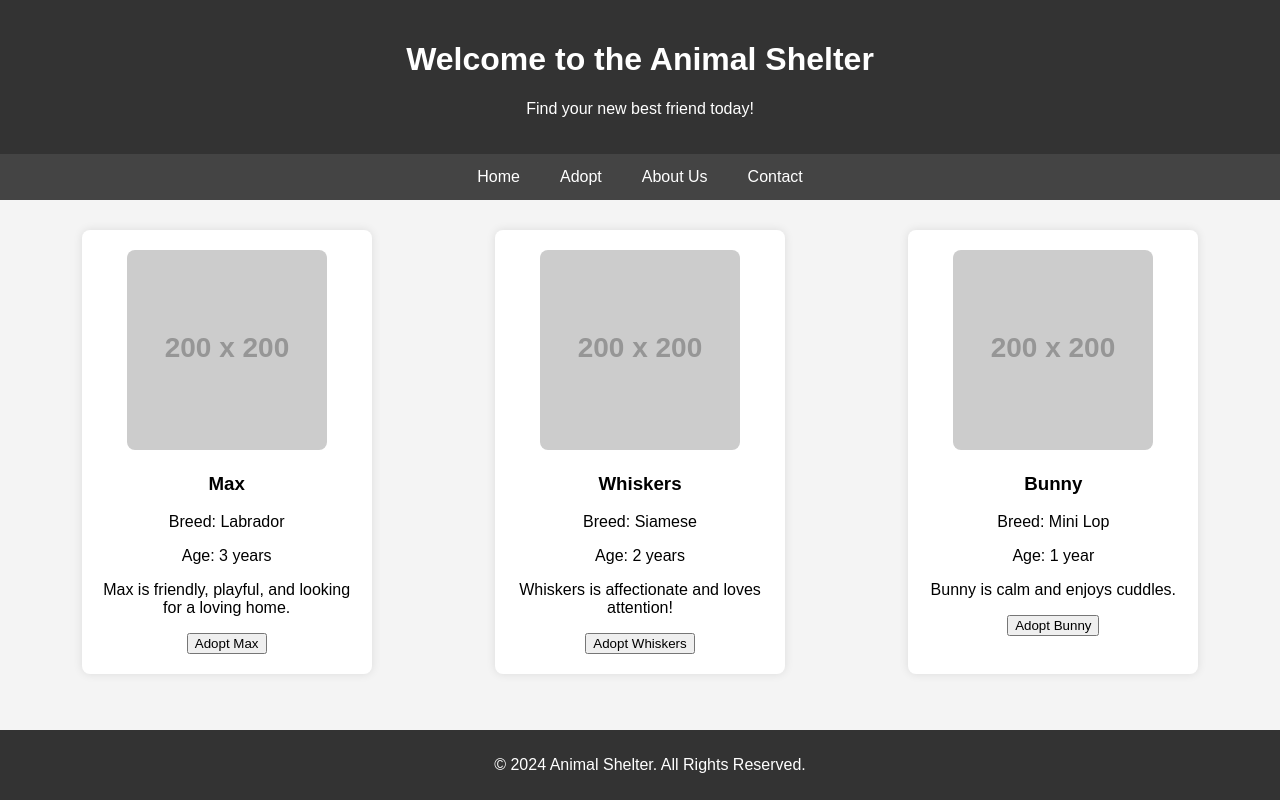
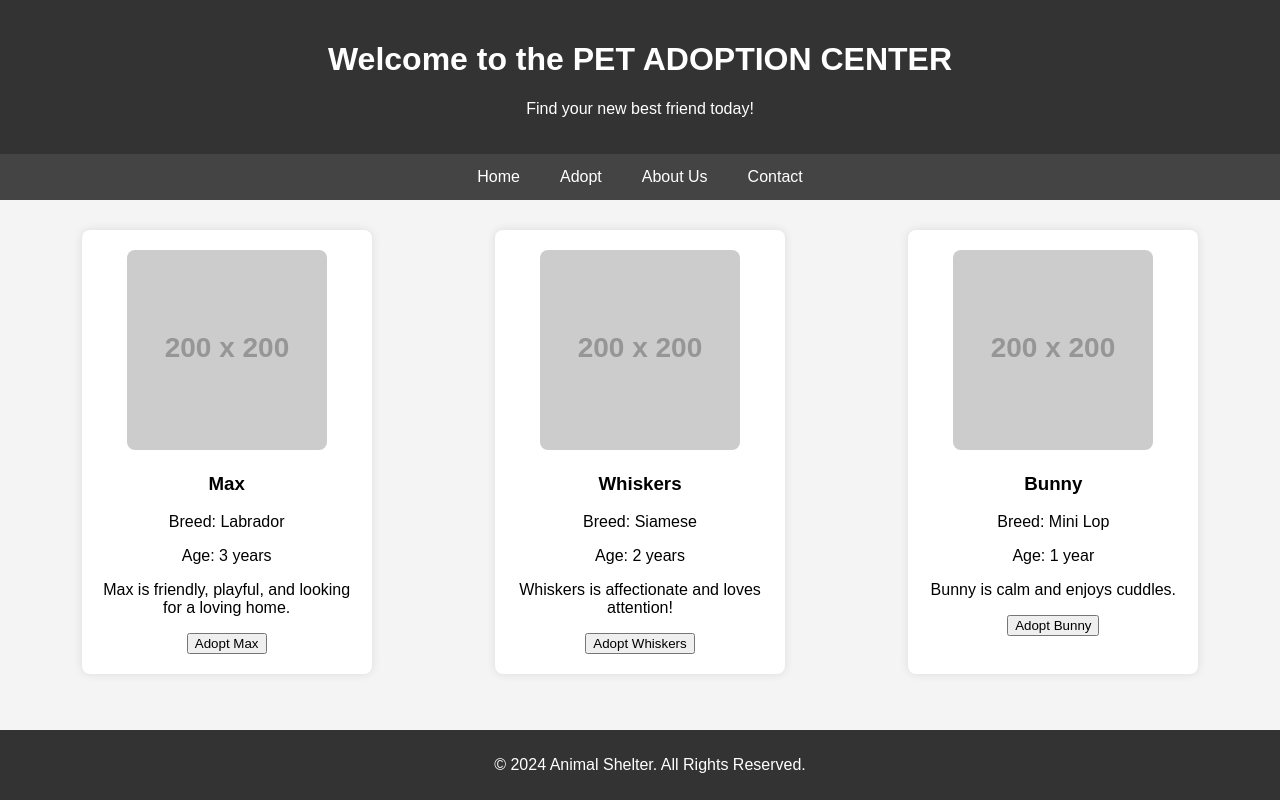
Before and after one commit to tesheni/AnimalSHELTERWEBSITE, a plain HTML site: page index.html in a window 1280 px wide. Drawn offline with Linux system fonts and the light colour scheme; placeholder pictures from the web are drawn by us.

Commit message:
Update index.html

```diff
--- a/index.html
+++ b/index.html
@@ -67,7 +67,7 @@
 <body>
 
     <header>
-        <h1>Welcome to the Animal Shelter</h1>
+        <h1>Welcome to the PET ADOPTION CENTER</h1>
         <p>Find your new best friend today!</p>
     </header>
 
```
